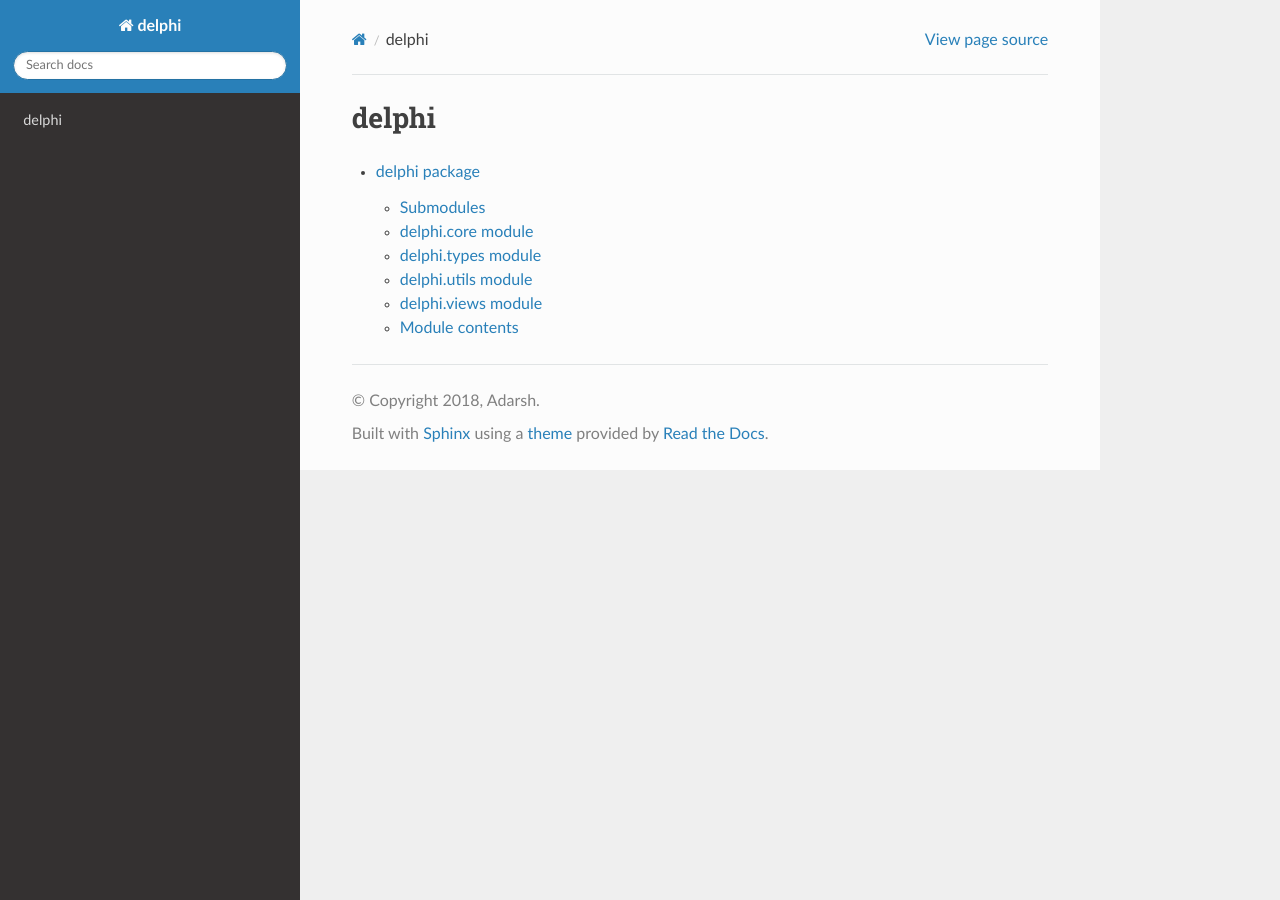
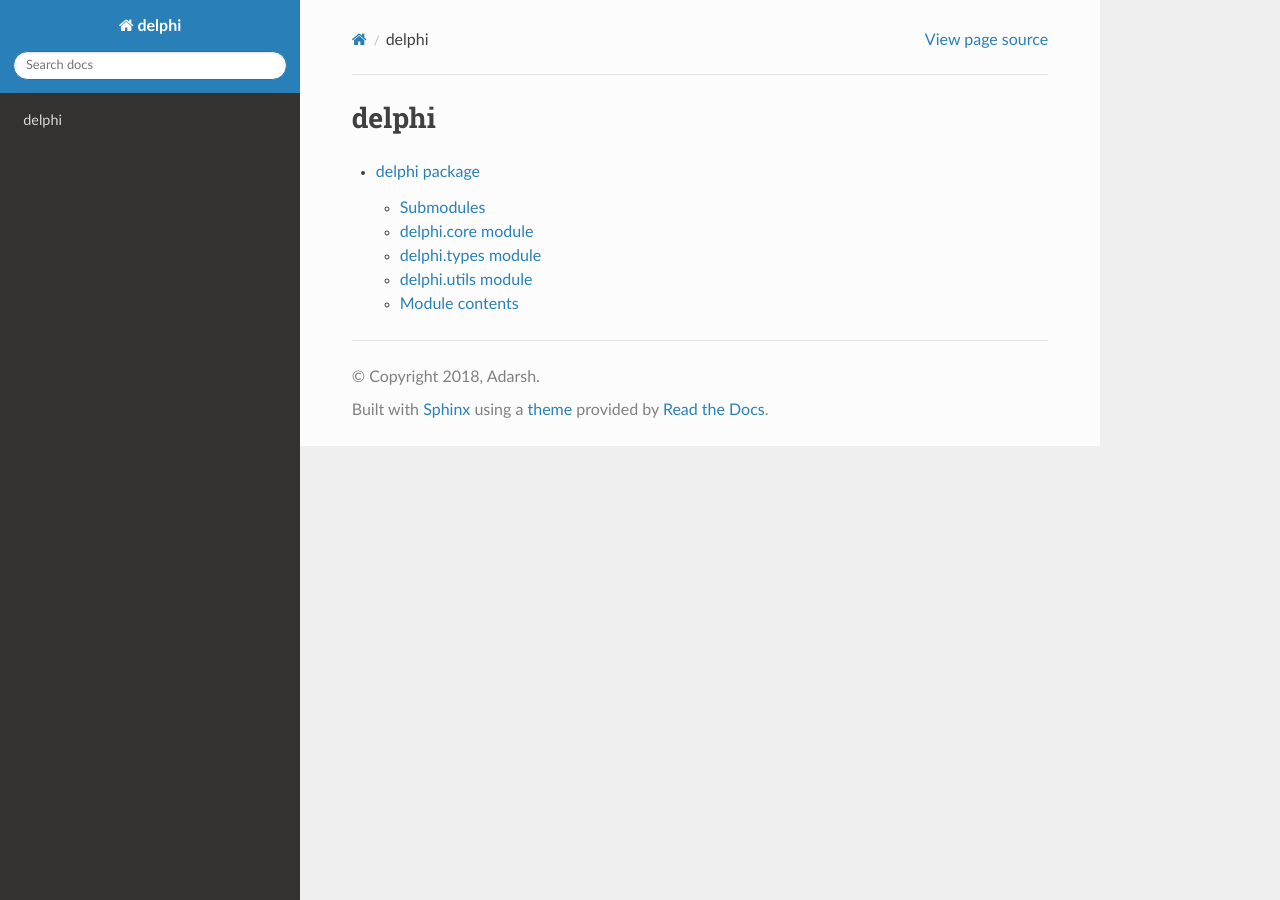
Before and after one commit to ml4ai/delphi, a Sphinx documentation site: the page built from docs/modules.rst, in a window 1280 px wide. Built offline with Sphinx 7.4.7 and the Read the Docs theme 2.0.0, drawn with Linux system fonts in a browser that asks for light colours.

Commit message:
docs updated

```diff
--- a/docs/delphi.rst
+++ b/docs/delphi.rst
@@ -28,14 +28,6 @@ delphi.utils module
     :undoc-members:
     :show-inheritance:
 
-delphi.views module
--------------------
-
-.. automodule:: delphi.views
-    :members:
-    :undoc-members:
-    :show-inheritance:
-
 
 Module contents
 ---------------
```
